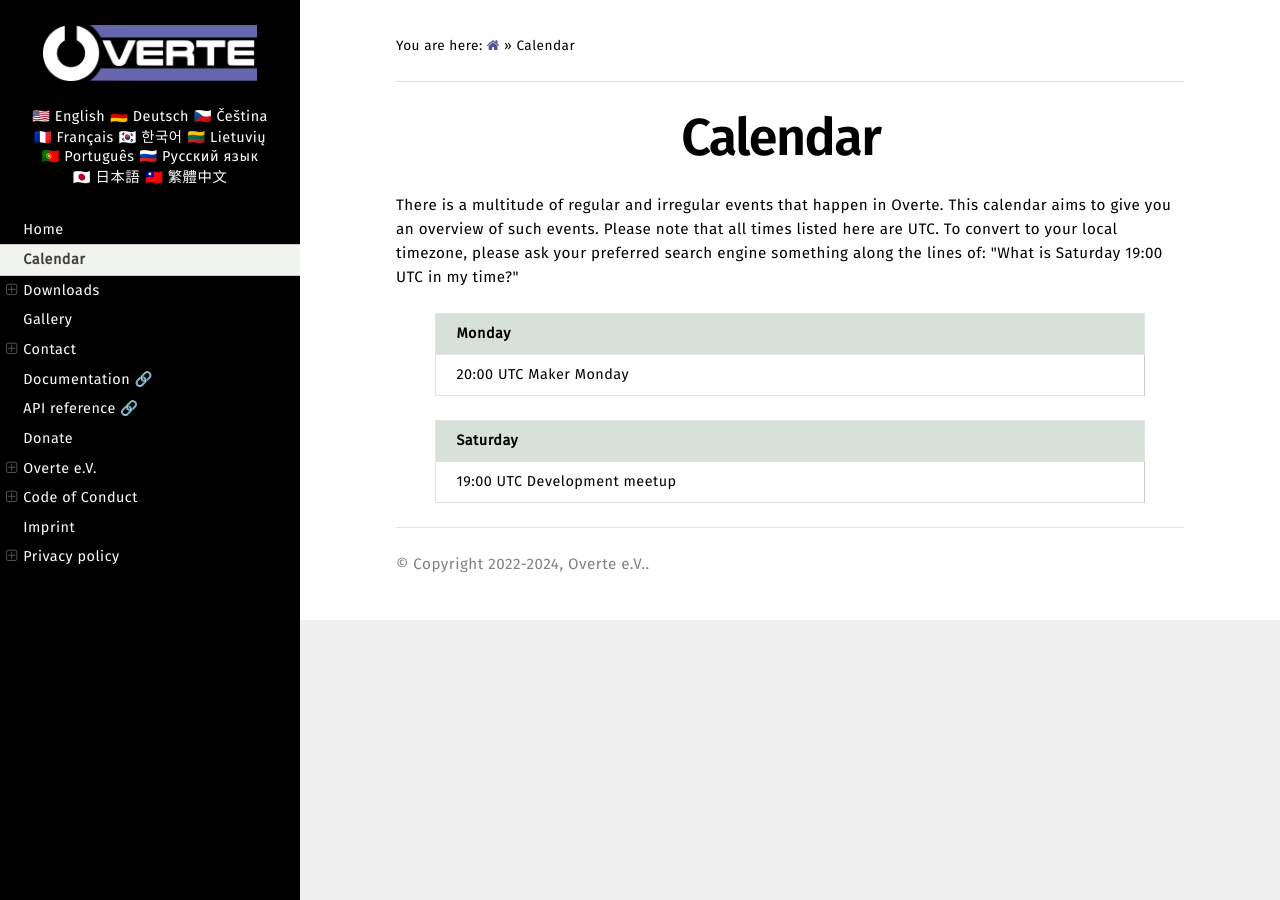
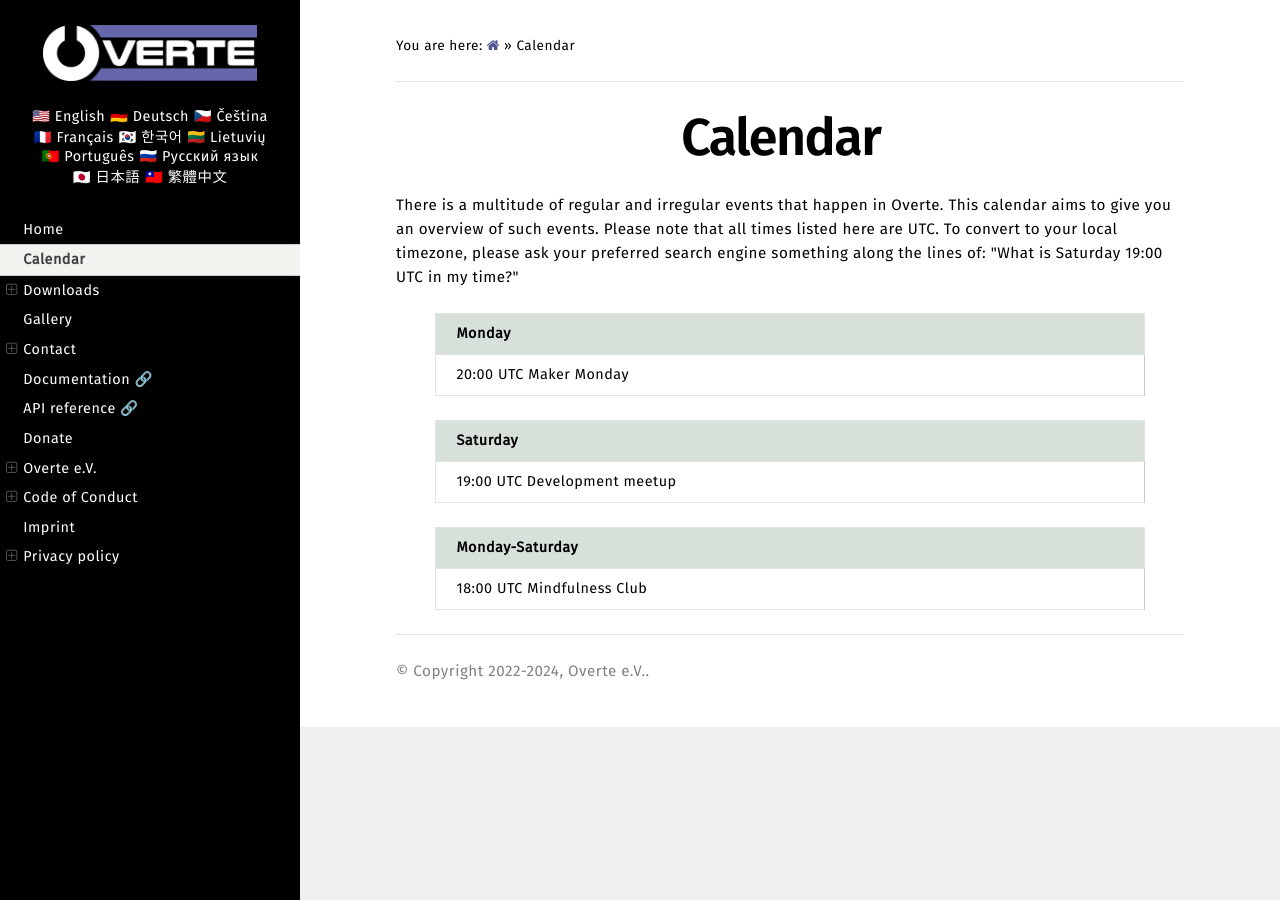
Before and after one commit to overte-org/overte-website-sphinx, a Sphinx documentation site: the page built from source/calendar.rst, in a window 1280 px wide. Built offline with Sphinx 7.4.7 and the Read the Docs theme 3.1.0, drawn with Linux system fonts in a browser that asks for light colours.

Commit message:
Update calendar.rst
Add mindfulness club meetings

```diff
--- a/source/calendar.rst
+++ b/source/calendar.rst
@@ -18,3 +18,9 @@ To convert to your local timezone, please ask your preferred search engine somet
 +===============================+
 | 19:00 UTC  Development meetup |
 +-------------------------------+
+
++-----------------------------+
+| Monday-Saturday             |
++=============================+
+| 18:00 UTC  Mindfulness Club |
++-----------------------------+
```
